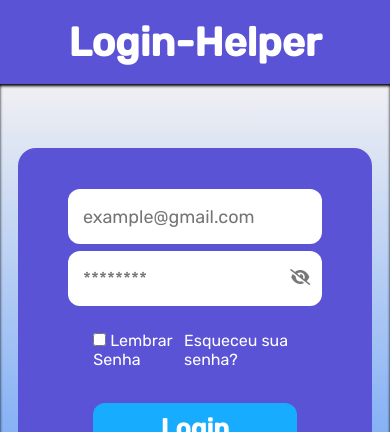
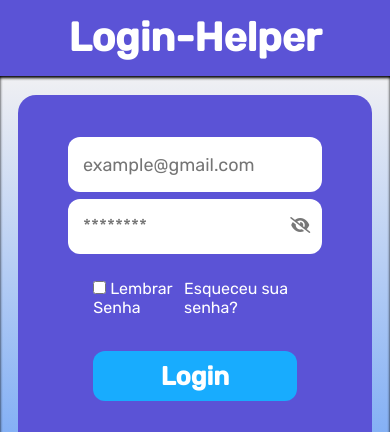
Before and after one commit to Dougls99/Login-Help, a plain HTML site: page index.html in a window 390 px wide. Shown: the top 432 px of the page. Drawn offline with Linux system fonts and the light colour scheme.

Commit message:
correções responsivo

```diff
--- a/css/styles.css
+++ b/css/styles.css
@@ -8,7 +8,7 @@
 }
 
 header {
-    min-height: 10vh;
+    min-height: 9vh;
     display: flex;
     align-items: center;
     justify-content: center;
@@ -22,7 +22,7 @@ header h1 {
 main {
     padding: 0%;
     width: 100%;
-    min-height: 90vh;
+    min-height: 91vh;
     background: linear-gradient(rgb(240, 240, 243),rgb(8, 103, 247));
     display: flex;
     justify-content: center;
@@ -30,7 +30,7 @@ main {
 }
 
 main form {
-    margin-block: auto;
+    margin-top: 5%;
     width: 35%;
     min-height: 75vh;
     min-width: 42vh;
```
